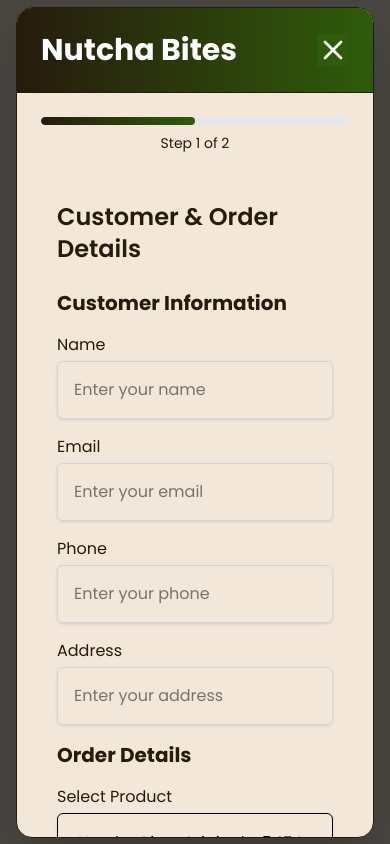
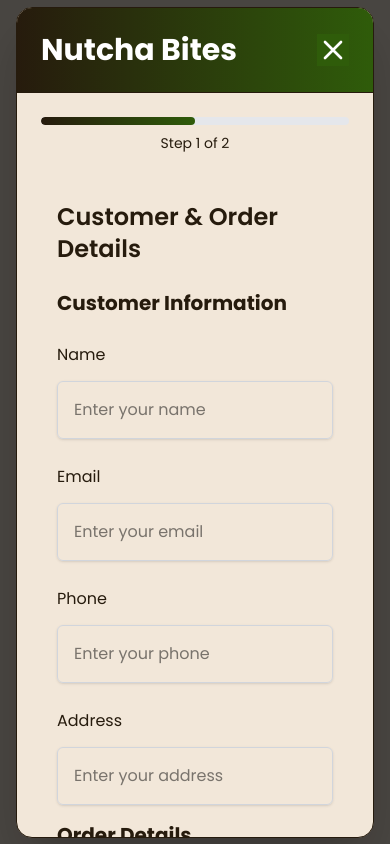
Before and after one commit to jlescarlan11/nutcha-bites, a React (Vite) app: page /order in a window 390 px wide. Built offline with nearby package versions, Linux system fonts and the light colour scheme.

Commit message:
modified designs

```diff
--- a/src/components/OrderForm.jsx
+++ b/src/components/OrderForm.jsx
@@ -83,7 +83,6 @@
   </div>
 );
 
-// Reusable InputField component with animated error feedback
 const InputField = ({
   id,
   label,
@@ -96,6 +95,8 @@
   ...rest
 }) => (
   <div className="mb-4">
+    {/* Force equal label height */}
+    <div className="min-h-12 sm:min-h-7 flex items-center">
       <label
         htmlFor={id}
         className="block font-medium mb-1"
@@ -103,6 +104,7 @@
       >
         {label}
       </label>
+    </div>
     <input
       id={id}
       type={type}
@@ -496,7 +498,6 @@
                 maxLength={5}
                 name="expiration"
                 required
-                className="h-full"
               />
               <InputField
                 id="cvv"
@@ -510,7 +511,6 @@
                 maxLength={4}
                 name="cvv"
                 required
-                className="h-full"
               />
             </div>
           </div>
```
Lines whose indentation alone changed are shown as unchanged.
